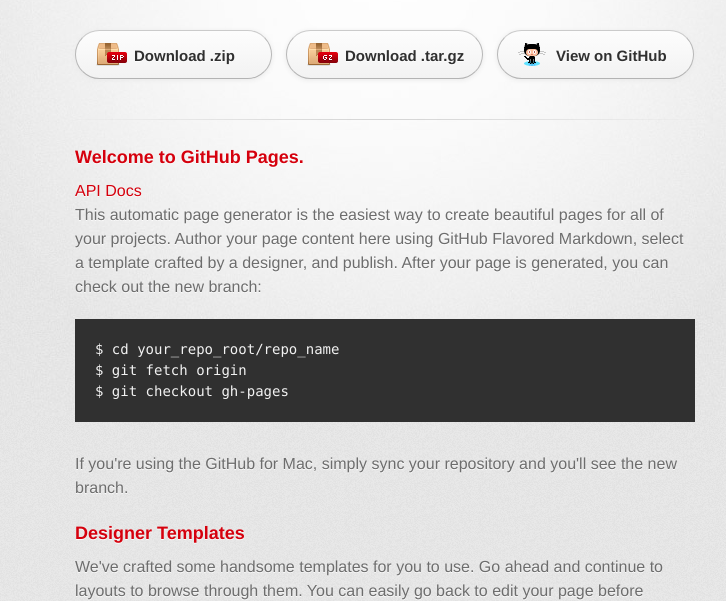
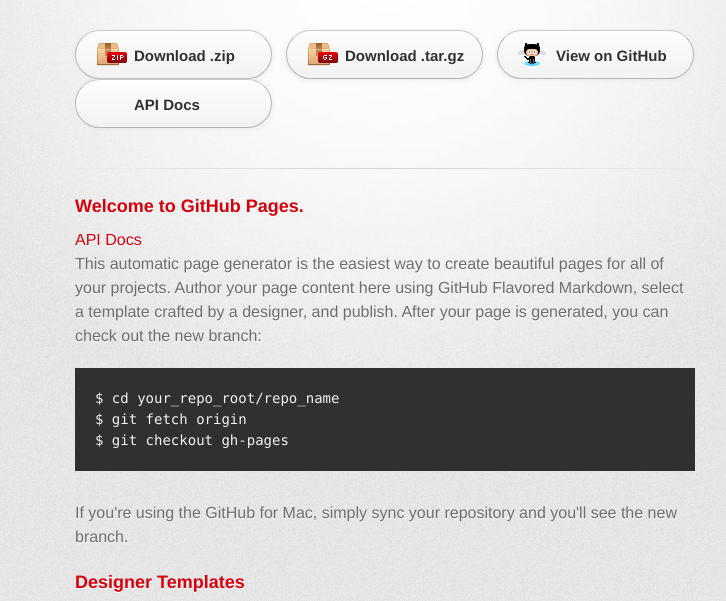
Before and after one commit to mvarshney/pdqcollections, a plain HTML site: page index.html in a window 1280 px wide. Shown: the part 158-759 px from the top of the page, without its empty margins (255-981 px from the left). Drawn offline with Linux system fonts and the light colour scheme; a web font is replaced by a local one.

Commit message:
adding API docs button

```diff
--- a/index.html
+++ b/index.html
@@ -26,6 +26,7 @@
           <a href="https://github.com/mvarshney/pdqcollections/zipball/master" id="download-zip" class="button"><span>Download .zip</span></a>
           <a href="https://github.com/mvarshney/pdqcollections/tarball/master" id="download-tar-gz" class="button"><span>Download .tar.gz</span></a>
           <a href="https://github.com/mvarshney/pdqcollections" id="view-on-github" class="button"><span>View on GitHub</span></a>
+          <a href="https://github.com/mvarshney/pdqcollections/apidocs/index.html" id="apidocs" class="button"><span>API Docs</span></a>
         </section>
 
         <hr>
```
